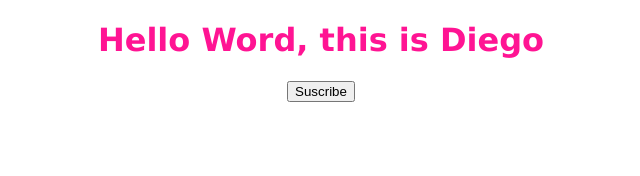
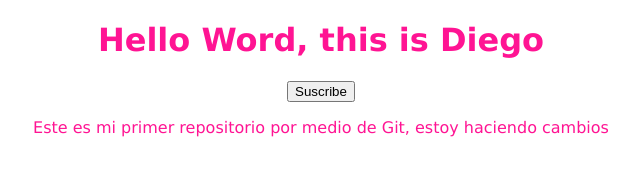
Before and after one commit to diegoaquinde/hyperblog, a plain HTML site: page blogpost.html in a window 1280 px wide. Shown: the whole page, without its empty margins (319-959 px from the left). Drawn offline with Linux system fonts and the light colour scheme.

Commit message:
annadido cambio

```diff
--- a/blogpost.html
+++ b/blogpost.html
@@ -10,5 +10,6 @@
 <body>
     <h1>Hello Word, this is Diego</h1>
     <button>Suscribe</button>
+    <p>Este es mi primer repositorio por medio de Git, estoy haciendo cambios</p>
 </body>
 </html>
```
